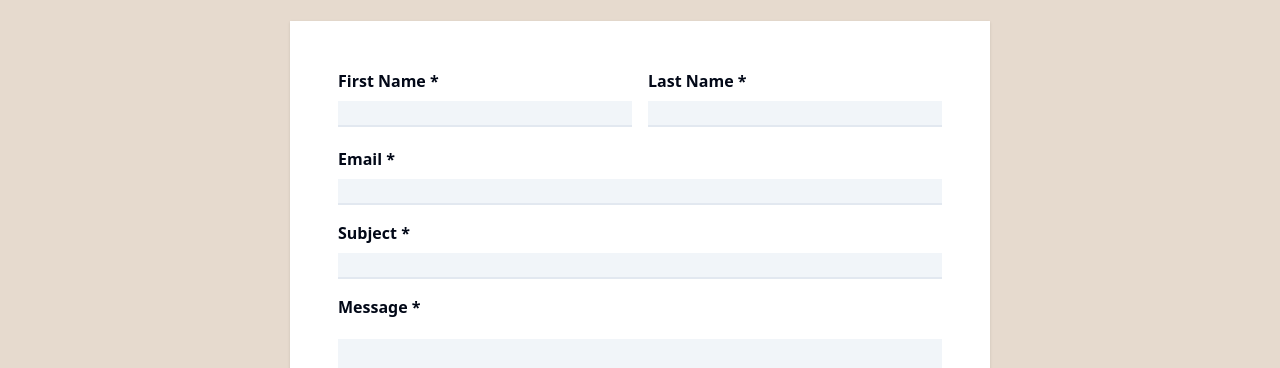
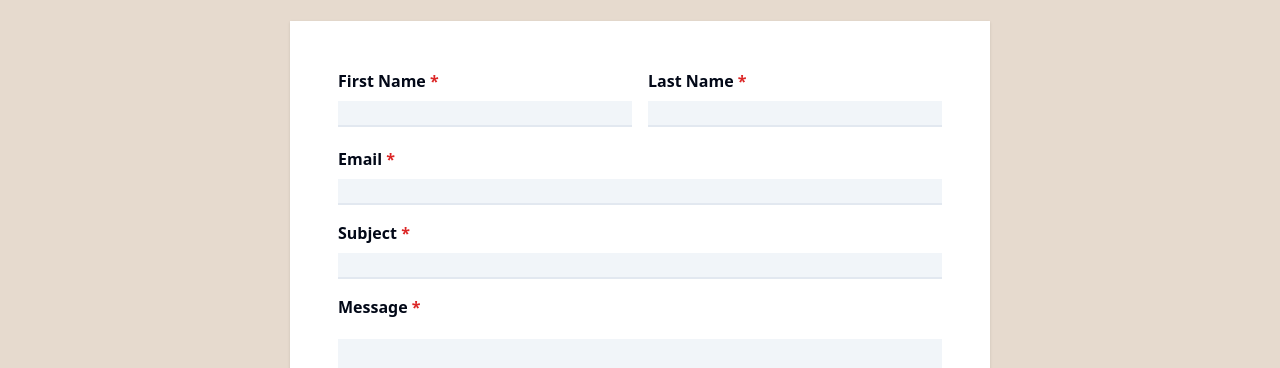
Before and after one commit to ahmed-elshahat-702/portfolio, a Next.js app: page /contact in a window 1280 px wide. Shown: the part 219-587 px from the top of the page. Built offline with nearby package versions, Linux system fonts and the light colour scheme.

Commit message:
change required star color

```diff
--- a/app/contact/form.css
+++ b/app/contact/form.css
@@ -5,10 +5,10 @@ textarea {
 .input-div {
   @apply flex flex-col gap-2;
 }
-.reqiured {
+.required {
   @apply text-red-600;
 }
 
-.error{
+.error {
   @apply text-red-600 text-sm;
 }
```
